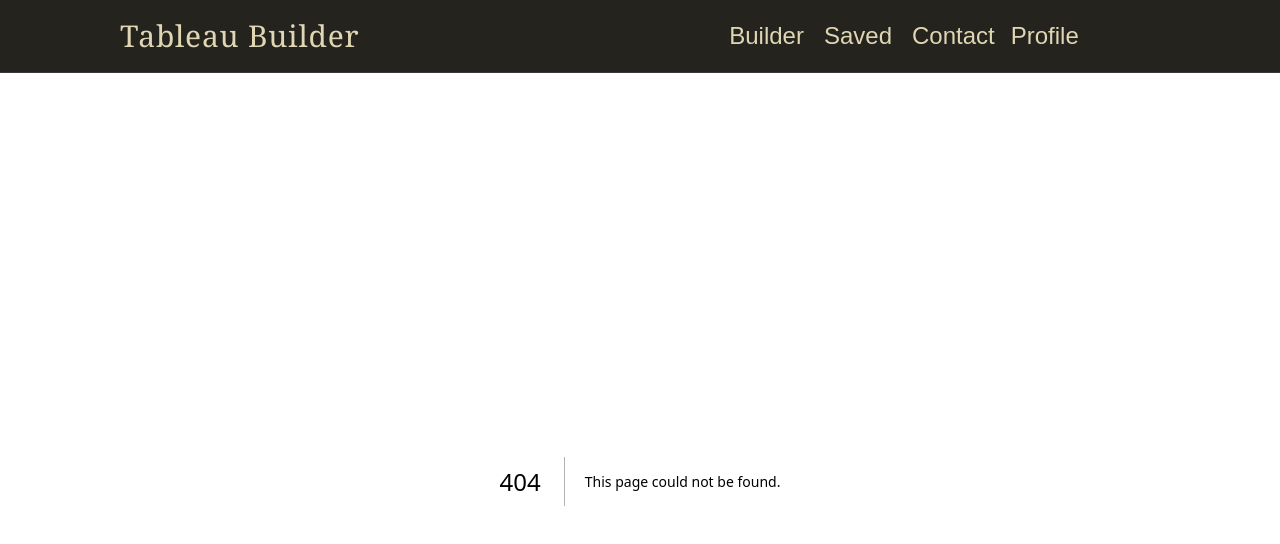
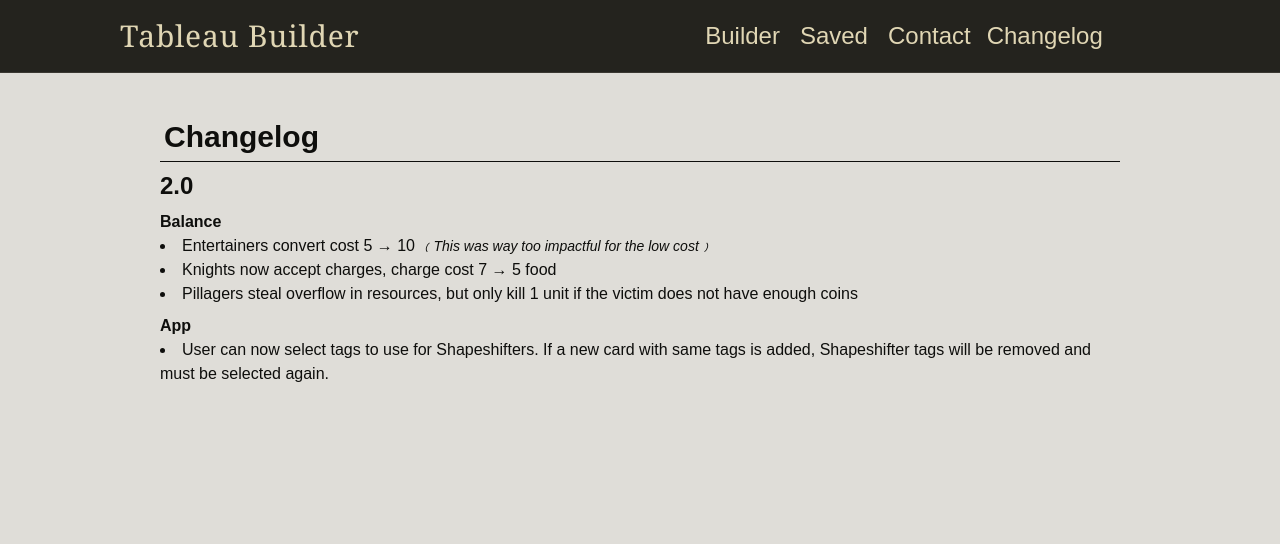
Before and after one commit to Johru/usurpers, a Next.js app: page /changelog in a window 1280 px wide. Before the commit this address had no page. Shown: the top 544 px of the page. Built offline with nearby package versions, Linux system fonts and the light colour scheme.

Commit message:
changelog and shapeshifters set selection added

```diff
--- a/public/cards.json
+++ b/public/cards.json
@@ -23,7 +23,7 @@
   {"id":"alchemists","label":"Alchemists","sets":["magic","wealth"],"cost":"4","tier":"2","rules":"Battle: Ranged - Before combat rolls, sacrifice a unit on the Battlefield. Kill 2 enemy units there.\r\nAny action: sell up to 1 resource per magic, each for 4 coins (+2 per other wealth)"},
   {"id":"siegeengines","label":"Siege Engines","sets":["siege","retinue"],"cost":"5","tier":"2","rules":"When you activate a retinue, gain 1 charge, store up to 6.\r\nStart of Combat phase: for every two charges you spend, select a region adjacent to your units. For each region, roll 3 dice, +2 per other siege. On each 4+, kill 1 enemy unit."},
   {"id":"soulshepherds","label":"Soul Shepherds","sets":["cultist","defense"],"cost":"3","tier":"2","rules":"1. When you sacrifice units, place  them on this card.\r\n2. When 2 or more your units die in Battle, sacrifice one of them, unless there are 3 units on this card \r\nBattle: units on this card participate in the Battle. If you have 4 defense, place them on the Battlefield"},
-  {"id":"illusionists","label":"Illusionists","sets":["magic","crime"],"cost":"6","tier":"3","rules":"When you activate a crime, steal 2 coins from an opponent.\r\nBattle: Ranged - opponent rolls 2 less dice (+1 per other magic)"},
+  {"id":"illusionists","label":"Illusionists","sets":["magic","crime"],"cost":"6","tier":"3","rules":"When you activate a crime, steal 2 coins from an opponent.\nBattle: Ranged - opponent rolls 2 less dice (+1 per other magic)"},
   {"id":"quartermasters","label":"Quartermasters","sets":["warrior","retinue"],"cost":"6","tier":"3","rules":"1. When you activate a retinue, gain 1 food and add 1 charge to another card\n2. When you Move, you may spend up to 2 food per warrior to place that many units among the destination regions."},
   {"id":"trolls","label":"Trolls","sets":["wilderness","mercenary"],"cost":"6","tier":"3","rules":"When you Recruit, you may buy up to two additional units  per mercenary for 1 coin each. \r\nBattle: Melee - roll 2 extra melee dice, +1 per other wilderness"},
   {"id":"archers","label":"Archers","sets":["tactic","retinue"],"cost":"6","tier":"3","rules":"Battle: Ranged - roll 2 dice per tactic. On each 3+, assign 1 hit"},
@@ -33,8 +33,8 @@
   {"id":"locallevys","label":"Local Levys","sets":["commoner","tactic"],"cost":"6","tier":"3","rules":"1. When you activate a tactic, move 1 step.\r\n2. When you activate a commoner, place 1 unit in your homeland. "},
   {"id":"traderoutes","label":"Trade routes","sets":["wealth","expansion"],"cost":"6","tier":"3","rules":"You may buy resources for 2 coins each.\r\nAny action: gain 3 coins (+3 per other wealth) per expansion"},
   {"id":"heraldsofapocalypse","label":"Heralds of apocalypse","sets":["conspiracy","cultist"],"cost":"6","tier":"3","rules":"When your last unit in a region dies, place 1 unit to your homeland (+1 if you have 3 cultists). If you have 3 conspiracy, place them in any village with your unit (other than the Battlefield) instead"},
-  {"id":"entertainers","label":"Entertainers","sets":["crime","expansion"],"cost":"7","tier":"3","rules":"When you Move, gain 7 coins\r\nCleanup: You may convert 1 enemy unit per crime for 5 coins each."},
-  {"id":"knights","label":"Knights","sets":["warrior","nobility"],"cost":"7","tier":"4","rules":"Your melee dice hit on 3+\nCleanup: up to once per warrior, spend 7 food. Move that many steps. If you do, you must Battle in each destination."},
+  {"id":"entertainers","label":"Entertainers","sets":["crime","expansion"],"cost":"7","tier":"3","rules":"When you Move, gain 7 coins\nCleanup: You may convert 1 enemy unit per crime for 10 coins each."},
+  {"id":"knights","label":"Knights","sets":["warrior","nobility"],"cost":"7","tier":"4","rules":"1. Your melee dice hit on 3+\n2. Buy charges for 5 food each, store up to 6\nCleanup: spend up to 1 charge per warrior. Move that many steps. You must immediately Battle in each destination."},
   {"id":"stonegiants","label":"Stone giants","sets":["siege","wilderness"],"cost":"7","tier":"4","rules":"When you Recruit, you pay exactly 1 stone to buy 1 extra unit per wilderness. Place them in a mountain region you control.\r\nAny action: destroy all enemy outposts in regions you control. Gain 2 wood for each."},
   {"id":"vigilantemob","label":"Vigilante mob","sets":["conspiracy","commoner"],"cost":"8","tier":"4","rules":"Any action: gain 1 unit per conspiracy. Place them in any village (you don't have to control it)."},
   {"id":"royalmages","label":"Royal mages","sets":["magic","nobility"],"cost":"8","tier":"4","rules":"Battle: Ranged - roll 3 dice (+1 per other magic). Each 3+ is a success. Select that many connected regions containing the Battlefield. Kill one unit in each."},
--- a/src/app/builder/SetSelection.tsx
+++ b/src/app/builder/SetSelection.tsx
@@ -10,13 +10,13 @@ type Props = {
 
 export default function CategorySelection({onSelectCard}: Props)
 {
-  const [selectedSet, setselectedSet] = useState<string>('shadow');
+  const [selectedSet, setselectedSet] = useState<string>('commoner');
 
   const cards: Card[] = CARDS.filter(card => card.sets.includes(selectedSet));
 
   const handleCardClick = (sub: Card) => {
     onSelectCard(sub);
-    console.log('clicked subcategory', sub.id);
+
   };
 
 
--- a/src/app/builder/StatsSidebar.tsx
+++ b/src/app/builder/StatsSidebar.tsx
@@ -3,8 +3,10 @@ import { Card, SET_NAMES } from "@/lib/categories";
 type Props = {
   slots: (Card | null)[];
   selectedCard: Card | null;
+  setSlots: React.Dispatch<React.SetStateAction<(Card | null)[]>>;
+  setSelectedCard: React.Dispatch<React.SetStateAction<Card | null>>;
 };
-export default function StatsSidebar({ slots, selectedCard }: Props) {
+export default function StatsSidebar({ slots, selectedCard, setSlots, setSelectedCard }: Props) {
 
 const filledSlots = slots.filter(s => s !== null);
 const categoryCounts = filledSlots
@@ -59,6 +61,34 @@ function highlightKeywords(text: string): React.ReactNode[] {
   });
 }
 
+ const firstSet = selectedCard?.sets?.[0] ?? '';
+
+  const cardsWithFirstSet = slots
+    .filter((s): s is Card => s !== null && s.label !== 'Shapeshifters' && s.sets.includes(firstSet));
+
+  const excludedSets = new Set([
+    firstSet,
+    ...cardsWithFirstSet.flatMap(s => s.sets)
+  ]);
+
+const onShapeshifterChange = (position: 0 | 1, value: string) => {
+  setSlots(prev => {
+    const next = [...prev];
+    const shapeshifterIndex = next.findIndex(s => s?.label === 'Shapeshifters');
+    if (shapeshifterIndex === -1) return prev;
+
+    const current = next[shapeshifterIndex]!;
+    const newSets: [string, string] = [...(current.sets ?? ['', ''])] as [string, string];
+    newSets[position] = value;
+
+    const updated = { ...current, sets: newSets };
+    next[shapeshifterIndex] = updated;
+    setSelectedCard(updated); // sync selectedCard with the updated shapeshifter
+    return next;
+  });
+};
+
+
   return (
     <div className="flex gap-1 h-full">
 
@@ -82,7 +112,31 @@ function highlightKeywords(text: string): React.ReactNode[] {
           <span>Cost: {selectedCard.cost}</span>
           <span>Tier: {selectedCard.tier}</span>
           <span>Sets:</span>
+          {selectedCard.label === 'Shapeshifters' ? (
+            <div className="flex flex-col gap-2">
+            <select
+            className={`bg-(--panelbg) ${selectedCard.sets?.[0] ? 'text-white' : 'text-red-500'}`}
+      value={selectedCard.sets?.[0] ?? ''}
+      onChange={e => onShapeshifterChange(0, e.target.value)}
+    >
+      <option value="">Select first set</option>
+      {Object.values(SET_NAMES).map(s => <option key={s} value={s}>{s}</option>)}
+    </select>
+    <select
+    className={`bg-(--panelbg) ${selectedCard.sets?.[1] ? 'text-white' : 'text-red-500'}`}
+  value={selectedCard.sets?.[1] ?? ''}
+  onChange={e => onShapeshifterChange(1, e.target.value)}
+  disabled={!firstSet}
+>
+  <option value="">Select second set</option>
+  {Object.values(SET_NAMES)
+    .filter(s => s !== 'shapeshifter' && !excludedSets.has(s))
+    .map(s => <option key={s} value={s}>{s}</option>)}
+</select>
+    </div>
+          ) : (
           <span>{selectedCard.sets.join(', ')}</span>
+          )}
           </div>
           <br/>
           <p>{highlightKeywords(selectedCard.rules)}</p>
--- a/src/app/builder/page.tsx
+++ b/src/app/builder/page.tsx
@@ -53,7 +53,25 @@ const addCard = (card: Card) => {
       next[emptyIndex] = card;
       toggleActive(emptyIndex)
       setSelectedCard(card);
+       const shapeshifterIndex = next.findIndex(s => s?.label === 'Shapeshifters');
+      if (shapeshifterIndex !== -1 && shapeshifterIndex !== emptyIndex) {
+        const shapeshifter = next[shapeshifterIndex]!;
+        const [first, second] = shapeshifter.sets;
+        const newCardSets = new Set(card.sets);
+
+
+    const firstConflicts = newCardSets.has(first);
+    const secondConflicts = newCardSets.has(second);
+
+    if (firstConflicts && secondConflicts) {
+      const updated = {
+        ...shapeshifter,
+        sets: ['', ''] as [string, string],
+      };
+      next[shapeshifterIndex] = updated;
+      if (selectedCard?.label === 'Shapeshifters') setSelectedCard(updated);
     }
+    }}
     return next;
   });
 }
@@ -89,7 +107,7 @@ useEffect(() => {
      <div className="flex min-h-screen items-center ">
       <main className="flex min-h-screen w-full h-full flex-col items-center sm:items-start">
 
-        <SelectedCards slots={slots} setSlots={setSlots} activeIndex={activeIndex}  clearSlots={clearSlots}
+        <SelectedCards slots={slots} setSlots={setSlots} activeIndex={activeIndex} clearSlots={clearSlots}
            selectionName={selectionName} toggleActive={toggleActive} setSelectionName={setSelectionName} setSelectedCard={setSelectedCard} editingId={editingId} setEditingId={setEditingId} />
 
         <div className="flex w-full gap-1 flex-col md:flex-row">
@@ -97,7 +115,7 @@ useEffect(() => {
            <SetSelection onSelectCard={addCard}  />
           </div>
           <div className="flex-2">
-            <StatsSidebar slots={slots} selectedCard={selectedCard}/>
+            <StatsSidebar slots={slots} selectedCard={selectedCard} setSlots={setSlots} setSelectedCard={setSelectedCard} />
           </div>
         </div>
 
--- /dev/null
+++ b/src/app/changelog/page.tsx
@@ -0,0 +1,21 @@
+export default function ChangelogPage() {
+  return (
+     <div className="flex mt-8 mx-4 md:mx-30 sm:mx-10 items-center ">
+      <main className="  w-full  ">
+        <h1 className="text-3xl font-semibold leading-10 m-1">
+          Changelog
+        </h1>
+        <hr/>
+        <h2 className="font-bold mt-2 text-2xl">2.0</h2>
+        <ul className="list-disc list-inside text-sm md:text-base">
+          <h3 className="font-bold mt-2">Balance</h3>
+          <li>Entertainers convert cost 5 → 10 <span className="italic md:text-sm">﹙This was way too impactful for the low cost﹚</span> </li>
+          <li>Knights now accept charges, charge cost 7 → 5 food</li>
+          <li>Pillagers steal overflow in resources, but only kill 1 unit if the victim does not have enough coins</li>
+          <h3 className="font-bold mt-2">App</h3>
+          <li>User can now select tags to use for Shapeshifters. If a new card with same tags is added, Shapeshifter tags will be removed and must be selected again.</li>
+        </ul>
+      </main>
+    </div>
+  );
+}
--- a/src/app/profile/page.tsx
+++ /dev/null
@@ -1,11 +0,0 @@
-export default function ProfilePage() {
-  return (
-     <div className="flex min-h-screen items-center justify-center">
-      <main className="flex min-h-screen w-full max-w-3xl flex-col items-center justify-between py-32 px-16 sm:items-start">
-        <h1 className="max-w-xs text-3xl font-semibold leading-10 tracking-tight text-black dark:text-zinc-50">
-          User Profile
-        </h1>
-      </main>
-    </div>
-  );
-}
--- a/src/components/Menu.tsx
+++ b/src/components/Menu.tsx
@@ -41,8 +41,8 @@ export default function Menu() {
             </Link>
           </li>
           <li>
-            <Link href="/profile" className="flex items-center h-full py-0 px-1 hover:bg-stone-500">
-              <h2 className='md:text-2xl sm:text-2xl text-1xl'>Profile</h2>
+            <Link href="/changelog" className="flex items-center h-full py-0 px-1 hover:bg-stone-500">
+              <h2 className='md:text-2xl sm:text-2xl text-1xl'>Changelog</h2>
             </Link>
           </li>
         </ul>
```
Also changed, not shown: usurper.csv.
